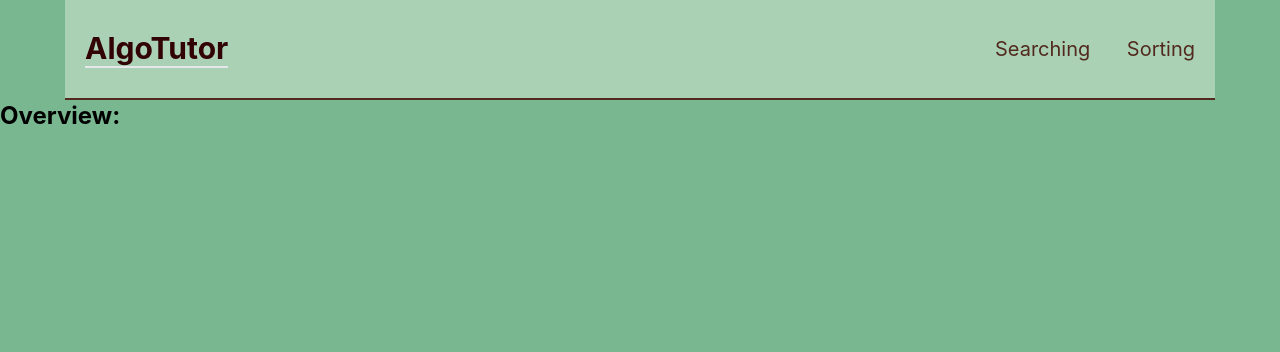
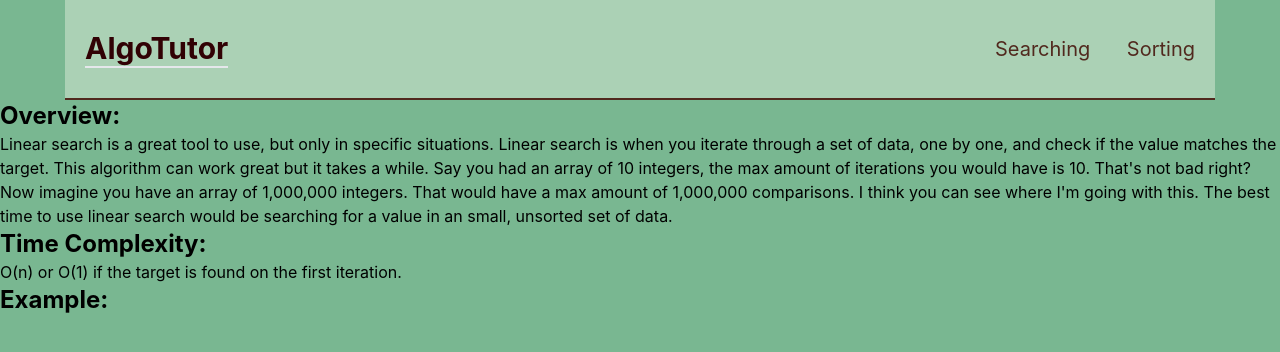
Before and after one commit to DelaurierDev/algoTutor, a React (Create React App) app in the folder client/: page /search/linear in a window 1280 px wide. Shown: the top 352 px of the page. Built offline with nearby package versions, Linux system fonts and the light colour scheme.

Commit message:
add linear search information

```diff
--- a/client/src/pages/Linear.jsx
+++ b/client/src/pages/Linear.jsx
@@ -8,6 +8,13 @@ const Linear = () => {
         <div>
             <div>
                 <h2 className='text-2xl font-bold'>Overview:</h2>
+                <p>Linear search is a great tool to use, but only in specific situations.  Linear search is when you iterate through a set of data, one by one, and check if the value matches the target.
+                    This algorithm can work great but it takes a while.  Say you had an array of 10 integers, the max amount of iterations you would have is 10.  That's not bad right?  Now imagine you have an array of 1,000,000 integers.
+                    That would have a max amount of 1,000,000 comparisons.  I think you can see where I'm going with this.  The best time to use linear search would be searching for a value in an small, unsorted set of data.
+                </p>
+                <h2 className='text-2xl font-bold'>Time Complexity:</h2>
+                <p>O(n) or O(1) if the target is found on the first iteration.</p>
+                <h2 className='text-2xl font-bold'>Example:</h2>
 
             </div>
 
```
